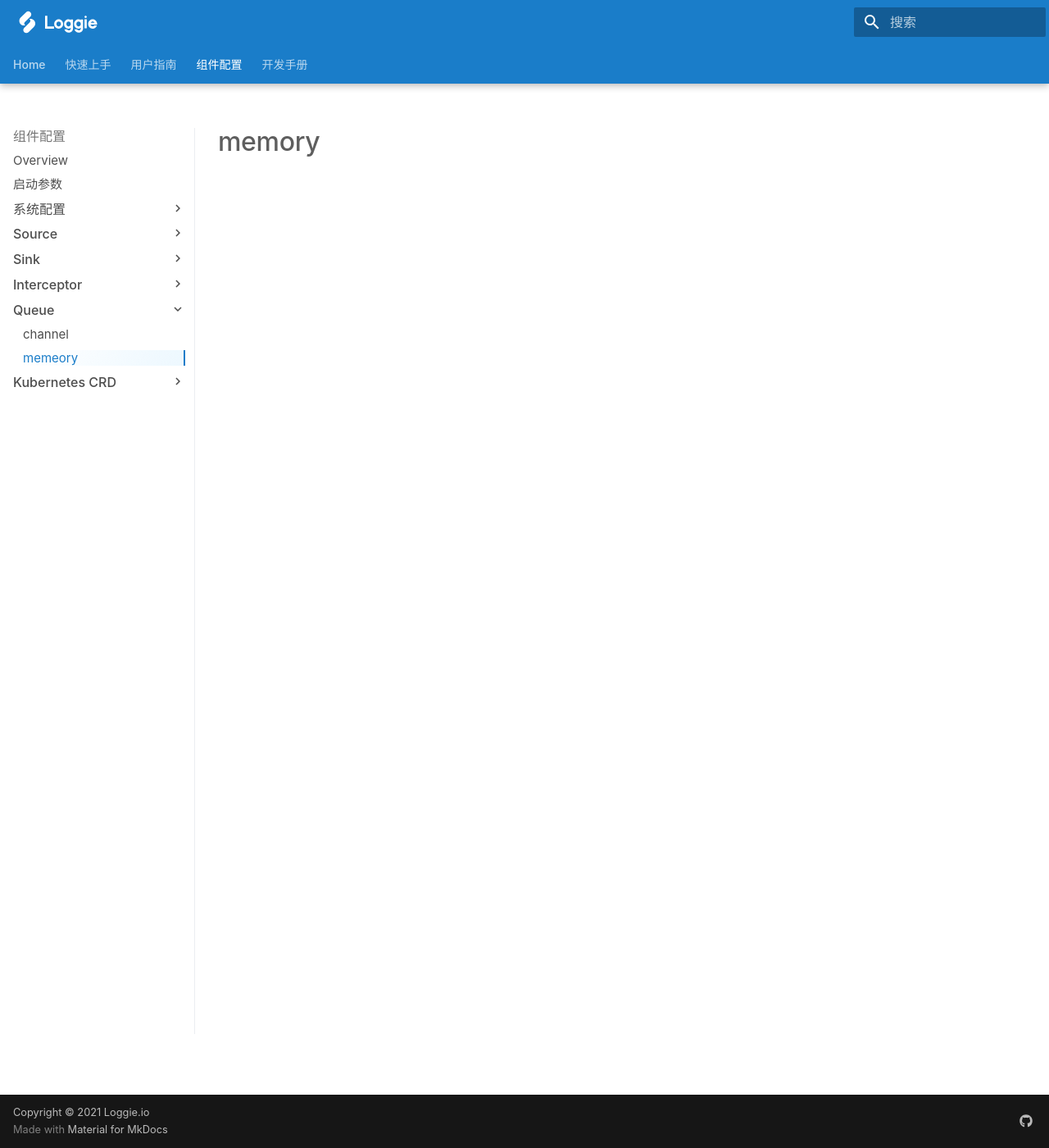
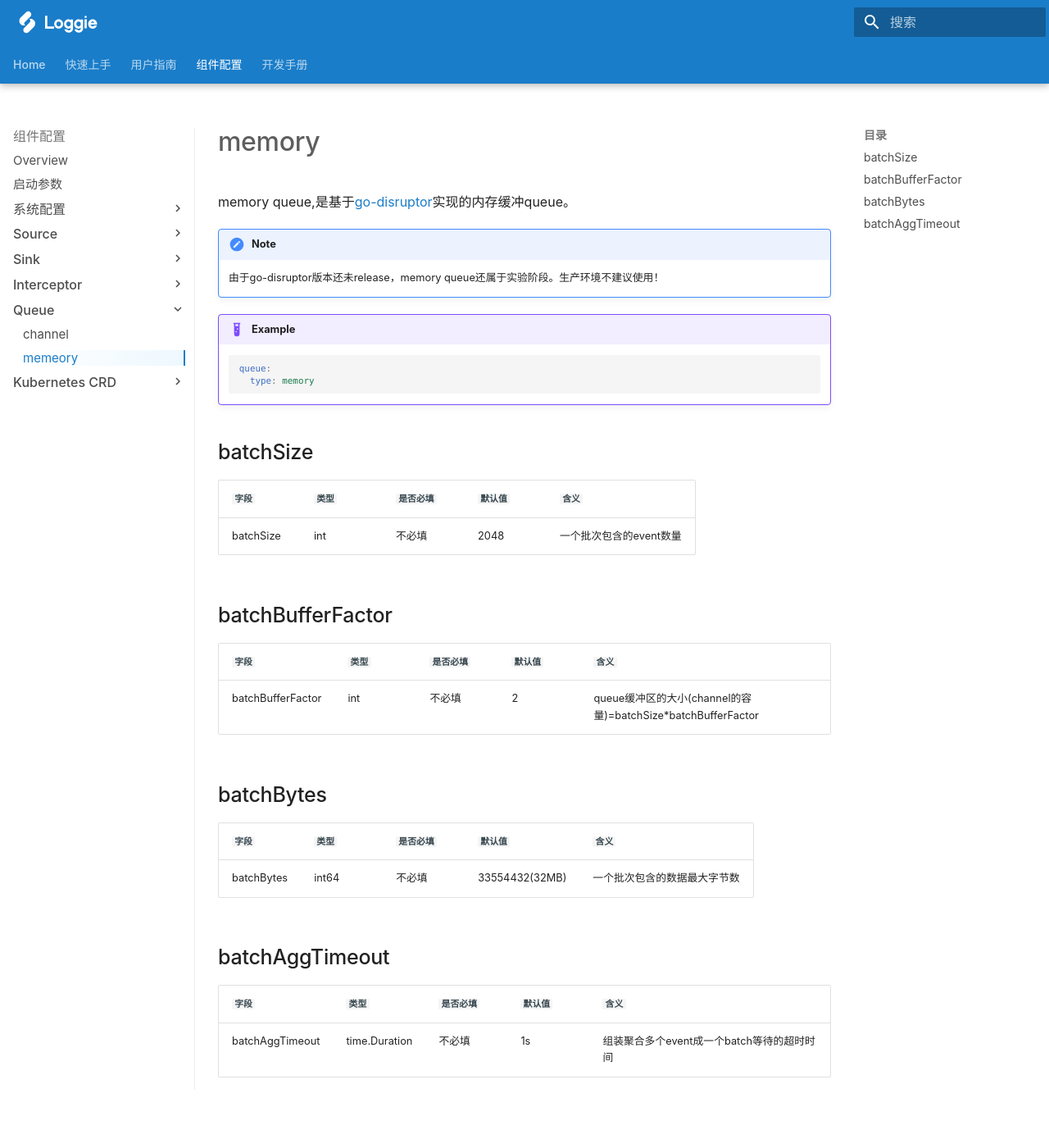
Before and after one commit to loggie-io/docs, an MkDocs documentation site: the page built from docs/reference/pipelines/queue/memory.md, in a window 1280 px wide and 1400 px high. Shown: the whole window at 82% size. Built offline with MkDocs 1.6.1 and Material for MkDocs 9.7.7, drawn with Linux system fonts in a browser that asks for light colours; some web fonts are replaced.

Commit message:
feat:queue (#16)

````diff
--- a/docs/reference/pipelines/queue/memory.md
+++ b/docs/reference/pipelines/queue/memory.md
@@ -1 +1,39 @@
 # memory
+
+memory queue,是基于[go-disruptor](github.com/smartystreets-prototypes/go-disruptor)实现的内存缓冲queue。
+
+!!! note
+    由于go-disruptor版本还未release，memory queue还属于实验阶段。生产环境不建议使用！
+
+
+!!! example
+
+    ```yaml
+    queue:
+      type: memory
+
+    ```
+
+## batchSize
+
+|    `字段`   |    `类型`    |  `是否必填`  |  `默认值`  |  `含义`  |
+| ---------- | ----------- | ----------- | --------- | -------- |
+| batchSize | int  |    不必填      |    2048  | 一个批次包含的event数量 |
+
+## batchBufferFactor
+
+|    `字段`   |    `类型`    |  `是否必填`  |  `默认值`  |  `含义`  |
+| ---------- | ----------- | ----------- | --------- | -------- |
+| batchBufferFactor | int  |    不必填      |    2  | queue缓冲区的大小(channel的容量)=batchSize*batchBufferFactor |
+
+## batchBytes
+
+|    `字段`   |    `类型`    |  `是否必填`  |  `默认值`  |  `含义`  |
+| ---------- | ----------- | ----------- | --------- | -------- |
+| batchBytes | int64  |    不必填      |    33554432(32MB)  | 一个批次包含的数据最大字节数 |
+
+## batchAggTimeout
+
+|    `字段`   |    `类型`    |  `是否必填`  |  `默认值`  |  `含义`  |
+| ---------- | ----------- | ----------- | --------- | -------- |
+| batchAggTimeout | time.Duration  |    不必填      |  1s   | 组装聚合多个event成一个batch等待的超时时间 |
````
Also changed, not shown: docs/reference/pipelines/queue/channel.md (+34 -0 lines).
